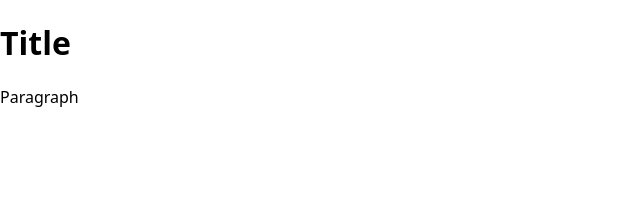
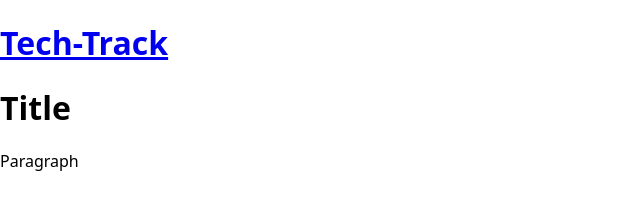
Before and after one commit to cmda-tt/course-20-21, an Eleventy site: page index.md in a window 1280 px wide. Shown: the whole page, without its empty margins (0-640 px from the left). Built offline with nearby package versions, Linux system fonts and the light colour scheme; Eleventy itself is replaced by a stand-in of ours; files that its build step writes are made by us from their sources.

Commit message:
Add metadat data folder

```diff
--- /dev/null
+++ b/_data/metadata.json
@@ -0,0 +1,4 @@
+{
+  "title": "Tech-Track",
+  "description": " 🎓 tech track · 2020-2021 · curriculum and syllabus 📊"
+}
--- a/_includes/layouts/base.njk
+++ b/_includes/layouts/base.njk
@@ -10,14 +10,6 @@
     <link rel="alternate" href="{{ metadata.jsonfeed.path | url }}" type="application/json" title="{{ metadata.title }}">
   </head>
   <body>
-		<header>
-			<h1 class="home"><a href="{{ '/' | url }}">{{ metadata.title }}</a></h1>
-		</header>
-
-		<main>
     {{ content | safe }}
-		</main>
-
-		<footer></footer>
   </body>
 </html>
--- a/_includes/layouts/default.njk
+++ b/_includes/layouts/default.njk
@@ -1,6 +1,10 @@
 ---
 layout: layouts/base
 ---
+<header>
+  <h1 class="home"><a href="{{ '/' | url }}">{{ metadata.title }}</a></h1>
+</header>
 <main>
   {{ content | safe }}
 </main>
+<footer></footer>
--- a/package.json
+++ b/package.json
@@ -1,5 +1,5 @@
 {
-  "name": "course-20/21",
+  "name": "course-20-21",
   "version": "1.0.0",
   "description": " 🎓 tech track · 2020-2021 · curriculum and syllabus 📊",
   "main": "index.js",
```
Also changed, not shown: 1 other file. Lines whose indentation alone changed are shown as unchanged.
